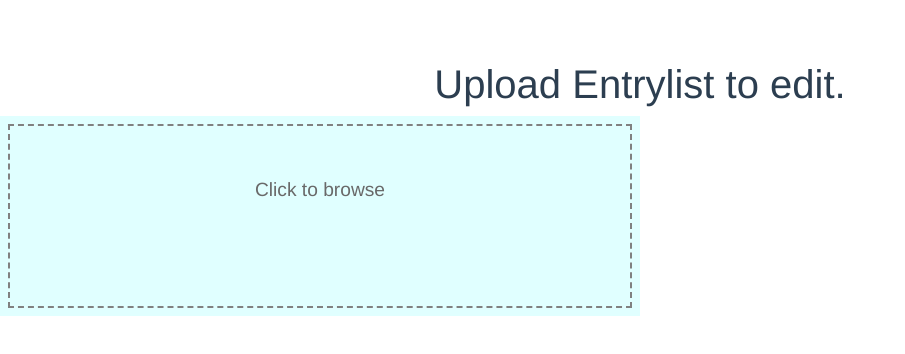
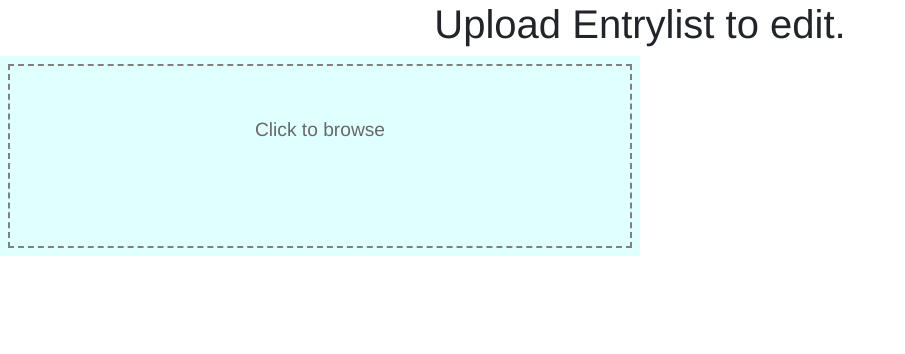
Before and after one commit to Circuitbree/ACCEntryListEditor, a Vue app: page / in a window 1280 px wide. Shown: the top 354 px of the page, without its empty margins (0-905 px from the left). Built offline with nearby package versions, Linux system fonts and the light colour scheme.

Commit message:
content vertically centered

```diff
--- a/src/App.vue
+++ b/src/App.vue
@@ -14,12 +14,19 @@ export default {
 </script>
 
 <style>
+
+html, body {
+    height: 100%;
+}
+body {
+    margin: 0;
+}
+
 #app {
   font-family: Avenir, Helvetica, Arial, sans-serif;
   -webkit-font-smoothing: antialiased;
   -moz-osx-font-smoothing: grayscale;
   text-align: center;
-  color: #2c3e50;
-  margin-top: 60px;
+  height: 100%;
 }
 </style>
```
